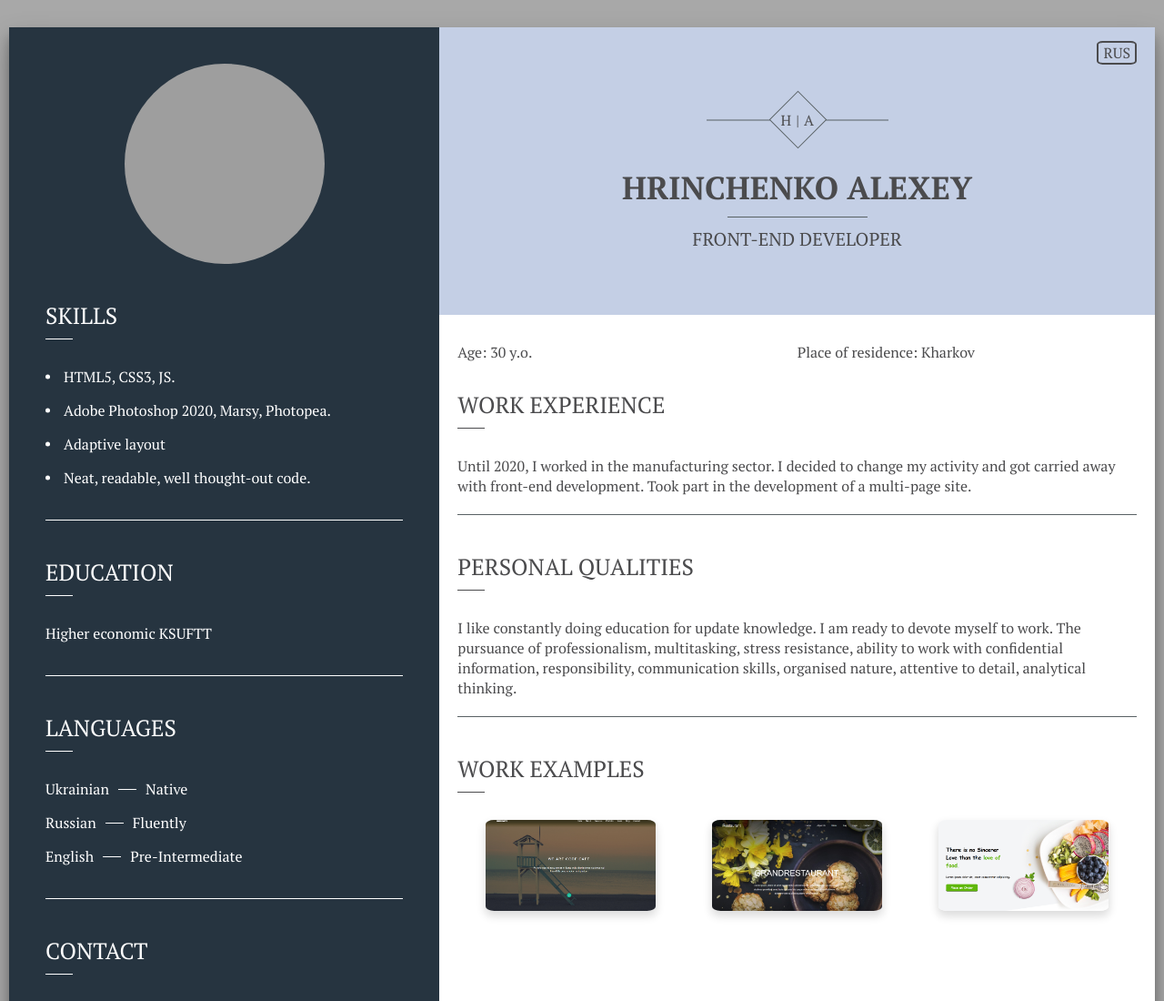
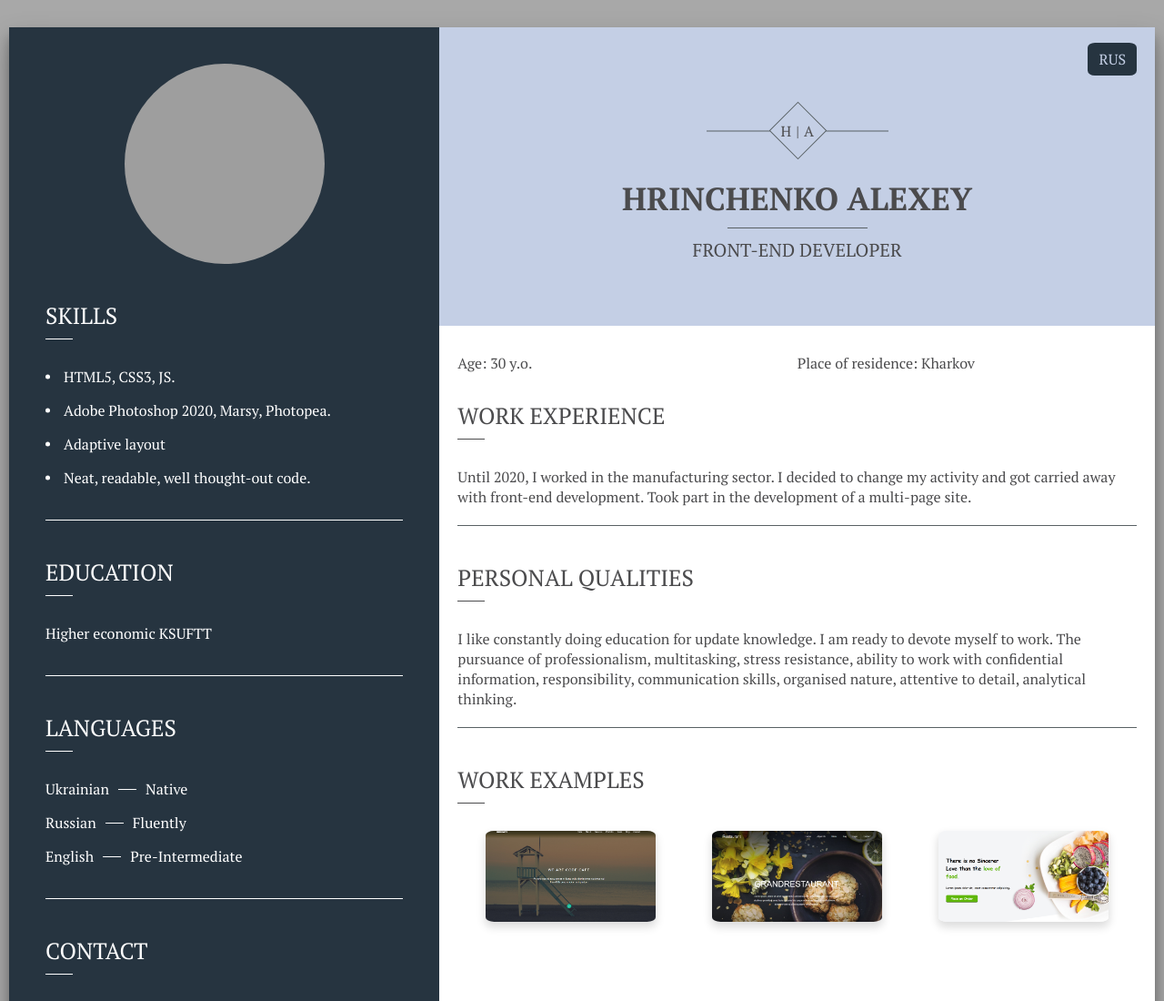
Before and after one commit to AlexeyG1991/Resume, a plain HTML site: page index.html in a window 1280 px wide. Shown: the top 1100 px of the page at 91% size. Drawn offline with nearby package versions, Linux system fonts and the light colour scheme; files that its build step writes are made by us from their sources; grey boxes are pictures that could not be loaded.

Commit message:
Update style.scss

```diff
--- a/scss/style.scss
+++ b/scss/style.scss
@@ -208,17 +208,21 @@ h3 {
                 }
                 label[for="lang"] {
                     align-self: flex-end;
+                    text-transform: uppercase;
                     user-select: none;
                     cursor: pointer;
-                    color: #4b4b4d;
-                    margin-top: 15px;
-                    padding: 0 5px;
-                    border: 2px solid #4b4b4d;
+                    color: #c4cfe5;
+                    margin-top: 17px;
+                    padding: 5px 10px;
                     border-radius: 15%;
+                    background-color: #263440;
                     transition: all 0.3s ease 0s;
+                    border: 2px solid #263440;
                     &:hover {
-                        background-color: #4b4b4d;
-                        color: #c4cfe5;
+                        background-color: #c4cfe5;
+                        color: #263440;
+                        border: 2px solid #263440;
+                        box-shadow: 0 1px 5px 1px #263440;
                     }
                 }
                 &-label {
```
